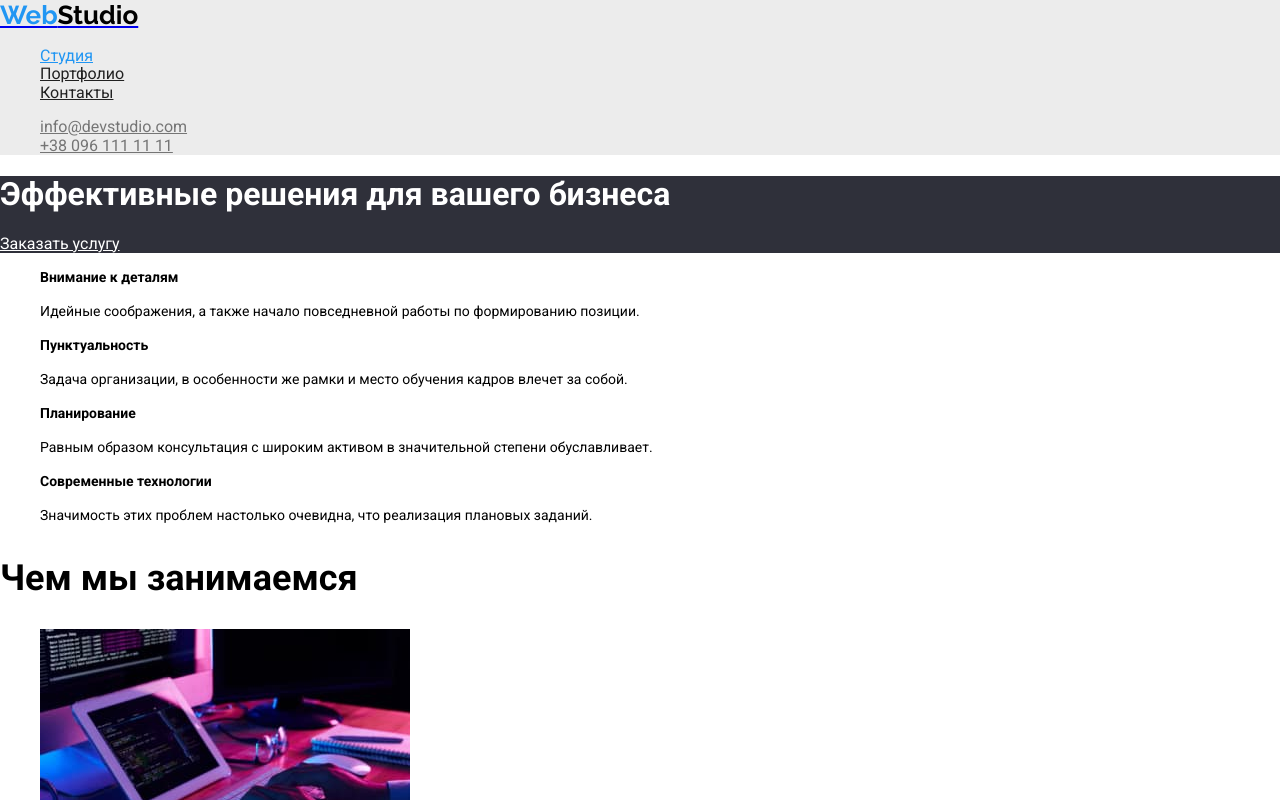
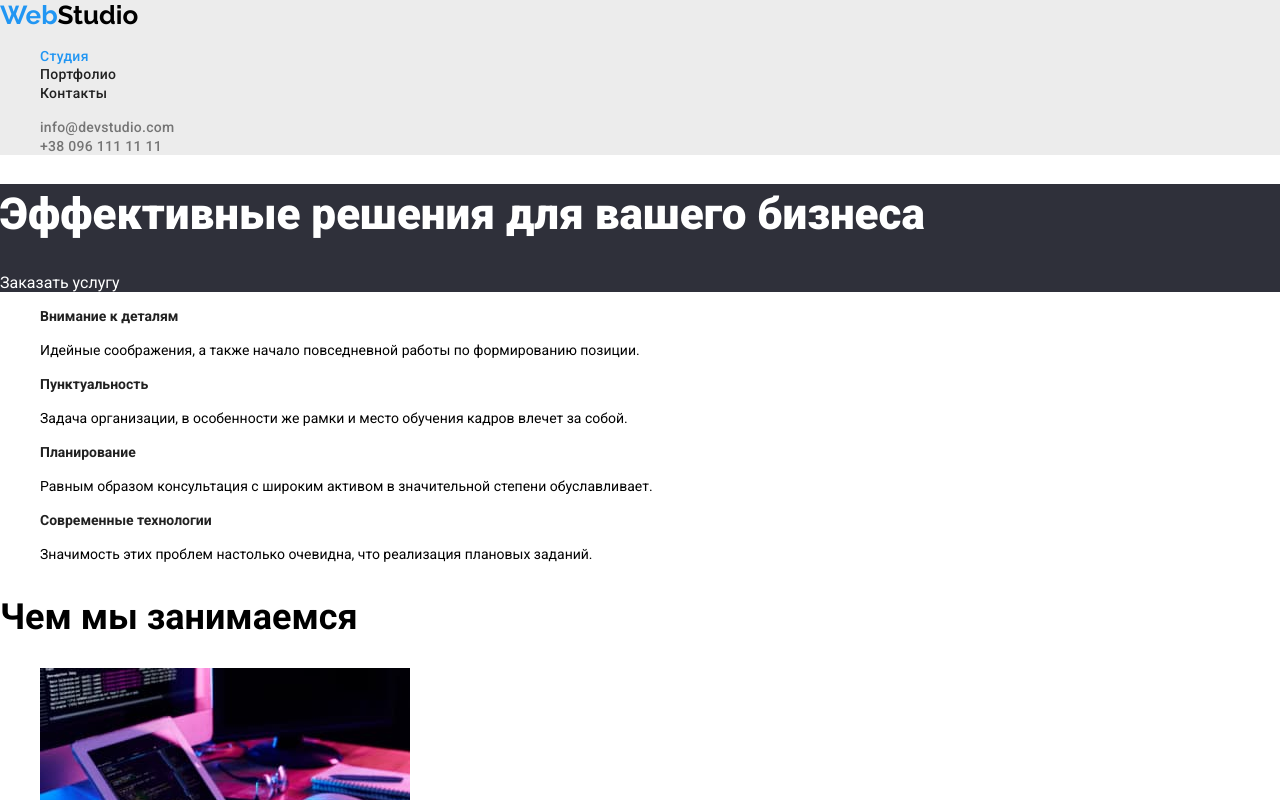
Before and after one commit to theUncleOleh/goit-markup-hw-02, a plain HTML site: page index.html in a window 1280 px wide. Shown: the top 800 px of the page. Drawn offline with Linux system fonts and the light colour scheme.

Commit message:
bug fixes

```diff
--- a/css/common.css
+++ b/css/common.css
@@ -15,3 +15,7 @@
 ul {
   list-style: none;
 }
+
+a {
+  text-decoration: none;
+}
--- a/css/style.css
+++ b/css/style.css
@@ -35,6 +35,11 @@ body {
 
 .main-title {
   color: var(--white-text-collor);
+  font-family: Roboto, sans-serif;
+  font-style: normal;
+  font-weight: 900;
+  font-size: 44px;
+  line-height: 60px;
 }
 
 .site-nav-link {
@@ -52,6 +57,12 @@ body {
 
 .nav-link {
   color: var(--primary-text-color);
+  font-family: Roboto, sans-serif;
+  font-style: normal;
+  font-weight: 500;
+  font-size: 14px;
+  line-height: 16px;
+  letter-spacing: 0.02em;
 }
 
 .nav-link:hover,
@@ -61,10 +72,30 @@ body {
 
 .map-address {
   color: var(--white-text-collor);
+  font-family: Roboto, sans-serif;
+  font-style: normal;
+  font-weight: normal;
+  font-size: 14px;
+  line-height: 24px;
 }
 
 .site-nav-link-current {
   color: var(--link-collor);
+  font-family: Roboto, sans-serif;
+  font-style: normal;
+  font-weight: 500;
+  font-size: 14px;
+  line-height: 16px;
+  letter-spacing: 0.02em;
+}
+
+.site-nav-link {
+  font-family: Roboto, sans-serif;
+  font-style: normal;
+  font-weight: 500;
+  font-size: 14px;
+  line-height: 16px;
+  letter-spacing: 0.02em;
 }
 
 .link-blue {
@@ -94,9 +125,10 @@ body {
 .benefit-title {
   font-family: Roboto, sans-serif;
   font-style: normal;
-  font-weight: bold;
+  font-weight: 700;
   font-size: 14px;
   line-height: 16px;
+  color: var(--h-collor);
 }
 
 .work-title {
--- a/index.html
+++ b/index.html
@@ -7,6 +7,8 @@
     <link rel="stylesheet" href="./css/normalize.css">
     <link rel="preconnect" href="https://fonts.gstatic.com">
     <link href="https://fonts.googleapis.com/css2?family=Roboto:wght@400;500;700&display=swap" rel="stylesheet">
+    <link rel="preconnect" href="https://fonts.gstatic.com">
+    <link href="https://fonts.googleapis.com/css2?family=Roboto:wght@900&display=swap" rel="stylesheet">
     <link rel="preconnect" href="https://fonts.gstatic.com">
     <link href="https://fonts.googleapis.com/css2?family=Raleway:wght@700&display=swap" rel="stylesheet">
     <link rel="stylesheet" href="./css/style.css">
```
Also changed, not shown: portfolio.html (+2 -2 lines).
